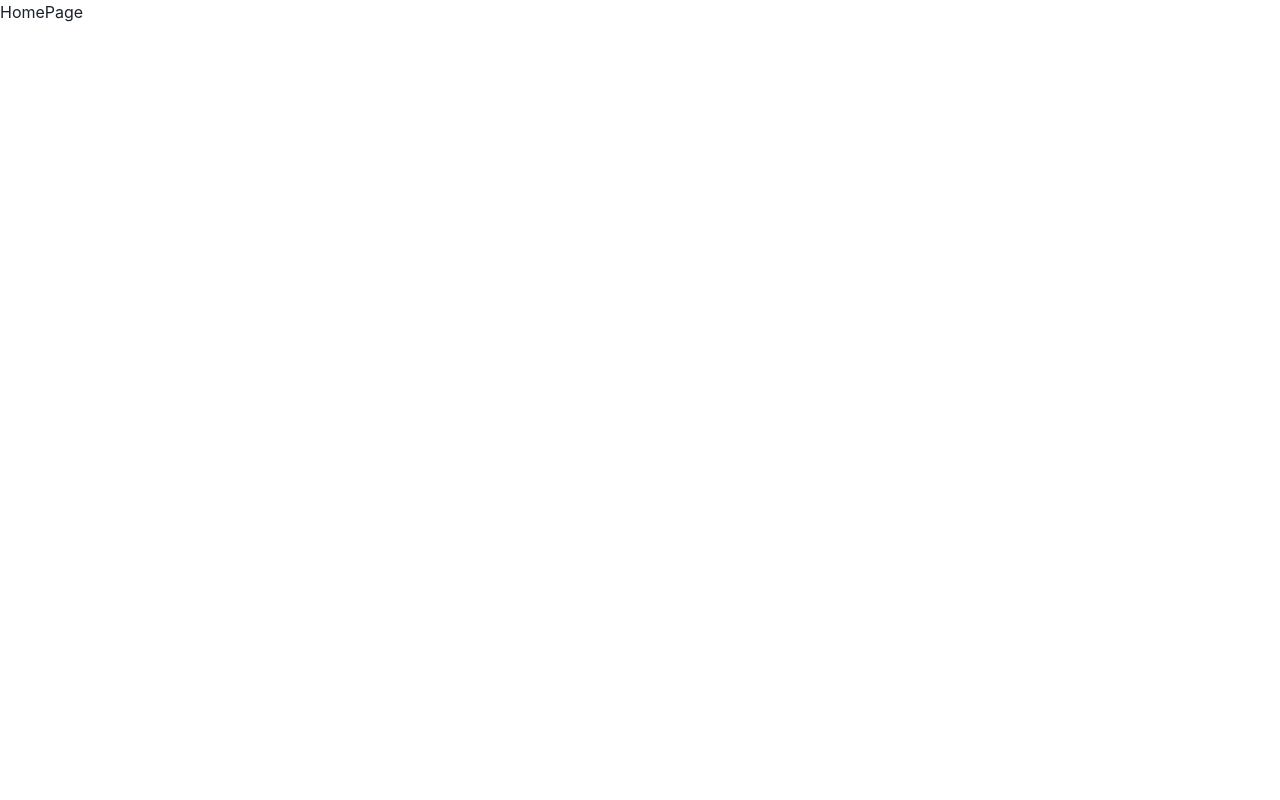
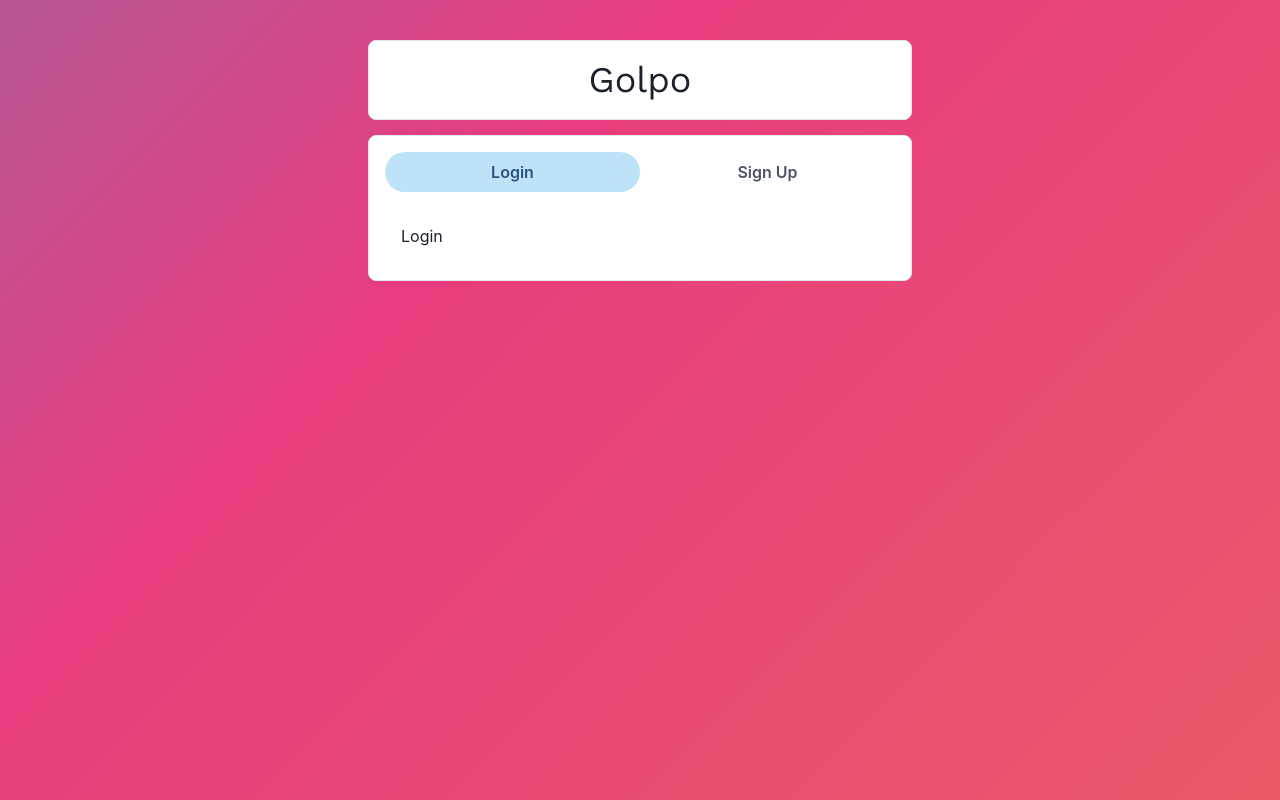
Before and after one commit to snigdho386/chat-app, a React (Create React App) app in the folder frontend/: page / in a window 1280 px wide. Built offline with nearby package versions, Linux system fonts and the light colour scheme.

Commit message:
Started the authentication

```diff
--- a/frontend/src/App.css
+++ b/frontend/src/App.css
@@ -0,0 +1,22 @@
+@import url('https://fonts.googleapis.com/css2?family=Work+Sans:ital,wght@0,100..900;1,100..900&display=swap');
+
+.App{
+    min-height: 100vh;
+    display: flex;
+    background: linear-gradient(-45deg, #ee7752, #e73c7e, #23a6d5, #23d5ab);
+	background-size: 400% 400%;
+	animation: gradient 15s ease infinite;
+    background-position: center;
+}
+
+@keyframes gradient {
+	0% {
+		background-position: 0% 50%;
+	}
+	50% {
+		background-position: 100% 50%;
+	}
+	100% {
+		background-position: 0% 50%;
+	}
+}
--- a/frontend/src/Pages/HomePage.js
+++ b/frontend/src/Pages/HomePage.js
@@ -1,8 +1,52 @@
 import React from 'react'
+import {
+  Box,
+  Container,
+  Tab,
+  TabList,
+  TabPanel,
+  TabPanels,
+  Tabs,
+  Text,
+} from "@chakra-ui/react";
+
+import Login from '../components/Authentication/Login'
+import SignUp from '../components/Authentication/SignUp'
 
 const HomePage = () => {
   return (
-    <div>HomePage</div>
+    <Container maxW="xl" centerContent>
+      <Box
+        display={"flex"}
+        justifyContent="center"
+        p={3}
+        bg="white"
+        w="100%"
+        m="40px 0 15px 0"
+        borderRadius="lg"
+        borderWidth="1px"
+      >
+        <Text fontSize="4xl" fontFamily="Work sans">
+          Golpo
+        </Text>
+      </Box>
+      <Box bg="white" w="100%" p={4} borderRadius="lg" borderWidth="1px">
+        <Tabs isFitted variant="soft-rounded">
+          <TabList mb="1em">
+            <Tab>Login</Tab>
+            <Tab>Sign Up</Tab>
+          </TabList>
+          <TabPanels>
+            <TabPanel>
+              <Login />
+            </TabPanel>
+            <TabPanel>
+              <SignUp />
+            </TabPanel>
+          </TabPanels>
+        </Tabs>
+      </Box>
+    </Container>
   )
 }
 
--- /dev/null
+++ b/frontend/src/components/Authentication/Login.js
@@ -0,0 +1,9 @@
+import React from 'react'
+
+const Login = () => {
+  return (
+    <div>Login</div>
+  )
+}
+
+export default Login
--- /dev/null
+++ b/frontend/src/components/Authentication/SignUp.js
@@ -0,0 +1,9 @@
+import React from 'react'
+
+const SignUp = () => {
+  return (
+    <div>SignUp</div>
+  )
+}
+
+export default SignUp
```
